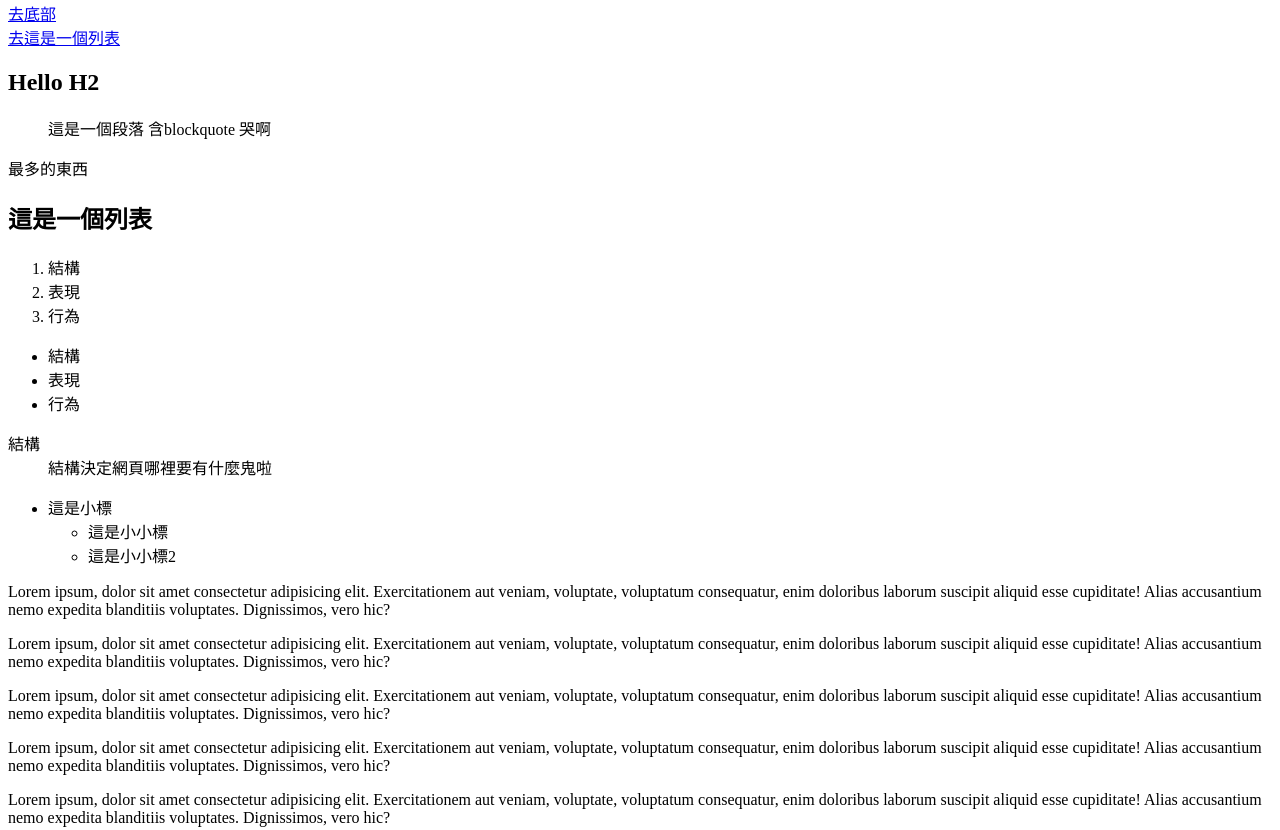
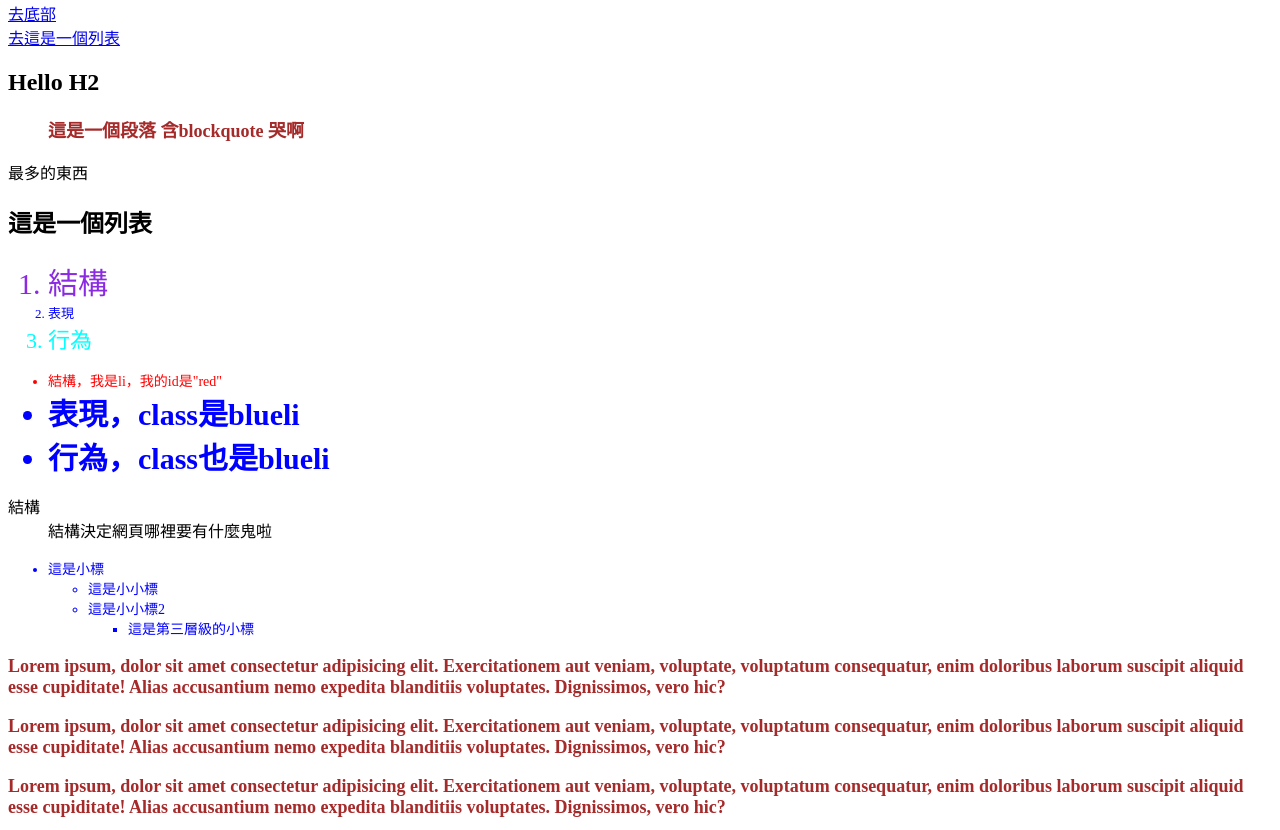
Before and after one commit to SamTienz/MyWebPractice, a plain HTML site: page html/index.html in a window 1280 px wide. Shown: the part 883-1713 px from the top of the page. Drawn offline with Linux system fonts and the light colour scheme.

Commit message:
練習css，了解內部樣式、內部樣式表、引用外部樣式表、以及基本的選擇器

```diff
--- a/css/index.css
+++ b/css/index.css
@@ -1,3 +1,19 @@
+/* ⬇class選擇器 */
 .title {
     color:red;
 }
+.blueli{
+    color: blue;
+    font-size: 30px;
+    font-weight: bold;
+}
+#red{
+    color: red;
+}
+/* 元素選擇器 */
+p{
+    /* 大括號內為聲明區塊，一個樣式key對應一個樣式value，key與value之間用:隔開，以;結尾 */
+    color: brown;
+    font-size: large;
+    font-weight: bold;
+}
--- a/index.html
+++ b/html/index.html
@@ -5,11 +5,20 @@
     <meta name="keywords" content="Trainge,練習,HTML5,CSS">
     <meta name="description" content="這是我拿來練習網站用的網站 繞口令阿？">
     <title>Sam Tien</title>
+    <!-- 內部樣式表，只能生效在當下網頁 -->
+    <style>
+        li{ color: blue; font-size: 14px; }
+    </style>
+    <!--
+        - link標籤 連結外部樣式表，開發時 最推薦使用此種方式
+        - 使用外部樣式表，可以最大利用瀏覽器的暫存機制，加快網頁加載速度
+            例如：載入首頁時，需要載入index.css的樣式表，如果切換到B網頁，也引用index.css，此時index.css會在瀏覽器暫存內，就不需要重新再加載一次。
+    -->
+    <link href="../css/index.css" rel="stylesheet" type="text/css">
 </head>
 <body>
-    <link href="css/index.css" rel="stylesheet" type="text/css">
     <h1 class="title">Hello Wy Web This is H1</h1>
-    <img src="./img/1.jpg" width="800" height="800">
+    <img src="../img/1.jpg" width="800" height="800">
     <img src="http://gamewikia.com/uploads/2018/12/21/1.1-4a1edb57a525ed2ed8a64d339d567771.jpg">
     <br>
     <a href="#bottom">去底部</a>
@@ -19,17 +28,19 @@
     <blockquote><p>這是一個段落 含blockquote 哭啊</p></blockquote>
     <div>最多的東西</div>
 
+    <!-- id 肯定是唯一值 一個網頁內千萬不能有重複的id -->
     <h2 id="listHead">這是一個列表</h2>
 
     <ol>
-        <li>結構</li>
-        <li>表現</li>
-        <li>行為</li>
+        <!-- 內部樣式，不建議使用 -->
+        <li style="color: blueviolet; font-size: 30px;">結構</li>
+        <li style="color: blue; font-size: small;">表現</li>
+        <li style="color: cyan; font-size: 22px">行為</li>
     </ol>
     <ul>
-        <li>結構</li>
-        <li>表現</li>
-        <li>行為</li>
+        <li id="red">結構，我是li，我的id是"red"</li>
+        <li class="blueli">表現，class是blueli</li>
+        <li class="blueli">行為，class也是blueli</li>
     </ul>
     <dl>
         <dt>結構</dt>
@@ -41,6 +52,9 @@
         <ul>
             <li>這是小小標</li>
             <li>這是小小標2</li>
+            <ul>
+                <li>這是第三層級的小標</li>
+            </ul>
         </ul>
     </ul>
     <p>Lorem ipsum, dolor sit amet consectetur adipisicing elit. Exercitationem aut veniam, voluptate, voluptatum consequatur, enim doloribus laborum suscipit aliquid esse cupiditate! Alias accusantium nemo expedita blanditiis voluptates. Dignissimos, vero hic?</p>
```
Also changed, not shown: html/media.html (renamed from media.html).
